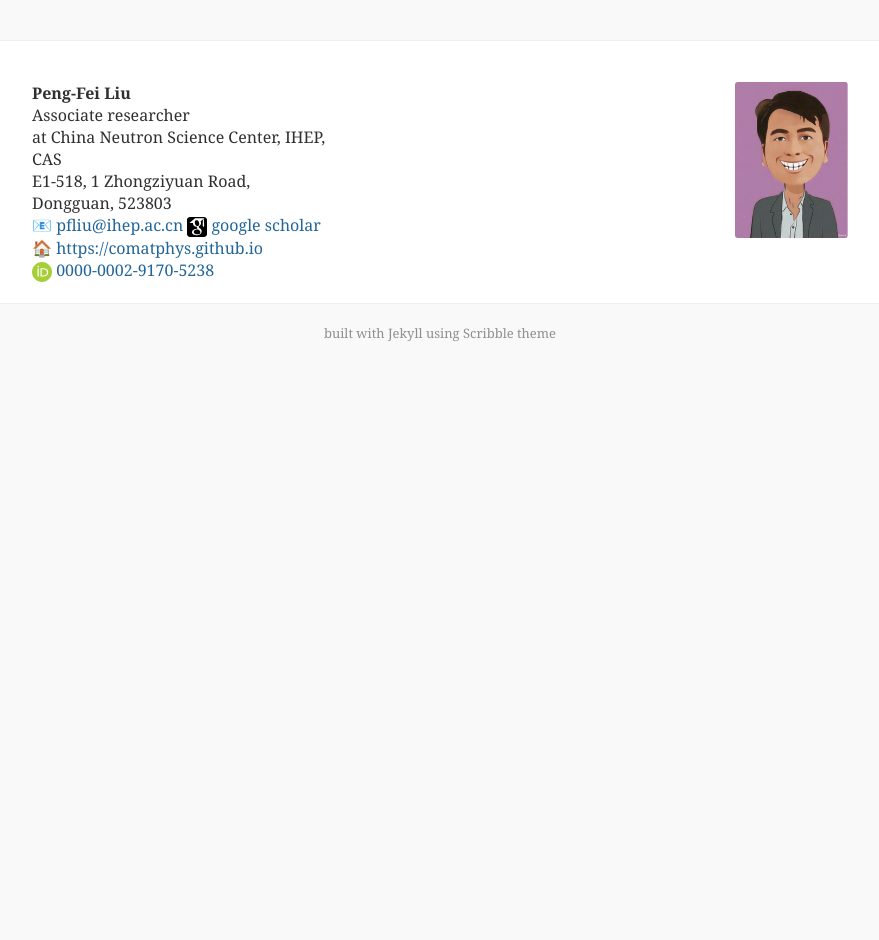
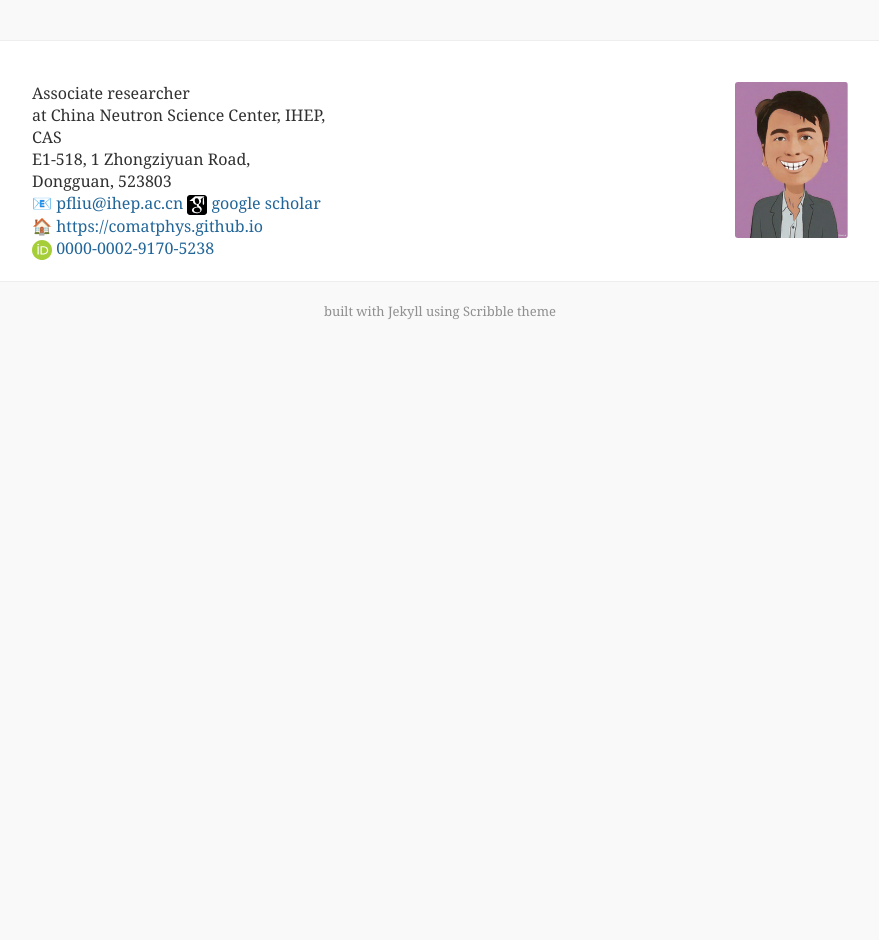
Before and after one commit to comatphys/comatphys.github.io, a Jekyll site: the page built from cv_md/contact.md, in a window 1280 px wide. Shown: the whole page, without its empty margins (200-1079 px from the left). Built offline with Jekyll 4.4.1, drawn with Linux system fonts in a browser that asks for light colours; emoji names are drawn with the system emoji font; our own code applies the rules of GitHub Pages for plain Markdown files; comment, search, counter and statistics services are not loaded.

Commit message:
Update contact.md

```diff
--- a/cv_md/contact.md
+++ b/cv_md/contact.md
@@ -1 +1 @@
-| **Peng-Fei Liu** <br> Associate researcher <br> at China Neutron Science Center, IHEP, CAS <br> E1-518, 1 Zhongziyuan Road, Dongguan, 523803 <br> :email: [pfliu@ihep.ac.cn](mailto:pfliu@ihep.ac.cn) ![google scholar](/images/gs.svg){:height="20px" } [google scholar](https://scholar.google.com/citations?user=v0zhAS4AAAAJ&hl) <br> :house: [https://comatphys.github.io](https://comatphys.github.io)  <br> ![orcid](/images/orcid.svg){:height="20px"} [0000-0002-9170-5238](https://orcid.org/0000-0002-9170-5238) | <img src="/images/people/person-pfliu.png" width="22%" style="float:right" /> |
+| Associate researcher <br> at China Neutron Science Center, IHEP, CAS <br> E1-518, 1 Zhongziyuan Road, Dongguan, 523803 <br> :email: [pfliu@ihep.ac.cn](mailto:pfliu@ihep.ac.cn) ![google scholar](/images/gs.svg){:height="20px" } [google scholar](https://scholar.google.com/citations?user=v0zhAS4AAAAJ&hl) <br> :house: [https://comatphys.github.io](https://comatphys.github.io)  <br> ![orcid](/images/orcid.svg){:height="20px"} [0000-0002-9170-5238](https://orcid.org/0000-0002-9170-5238) | <img src="/images/people/person-pfliu.png" width="22%" style="float:right" /> |
```
